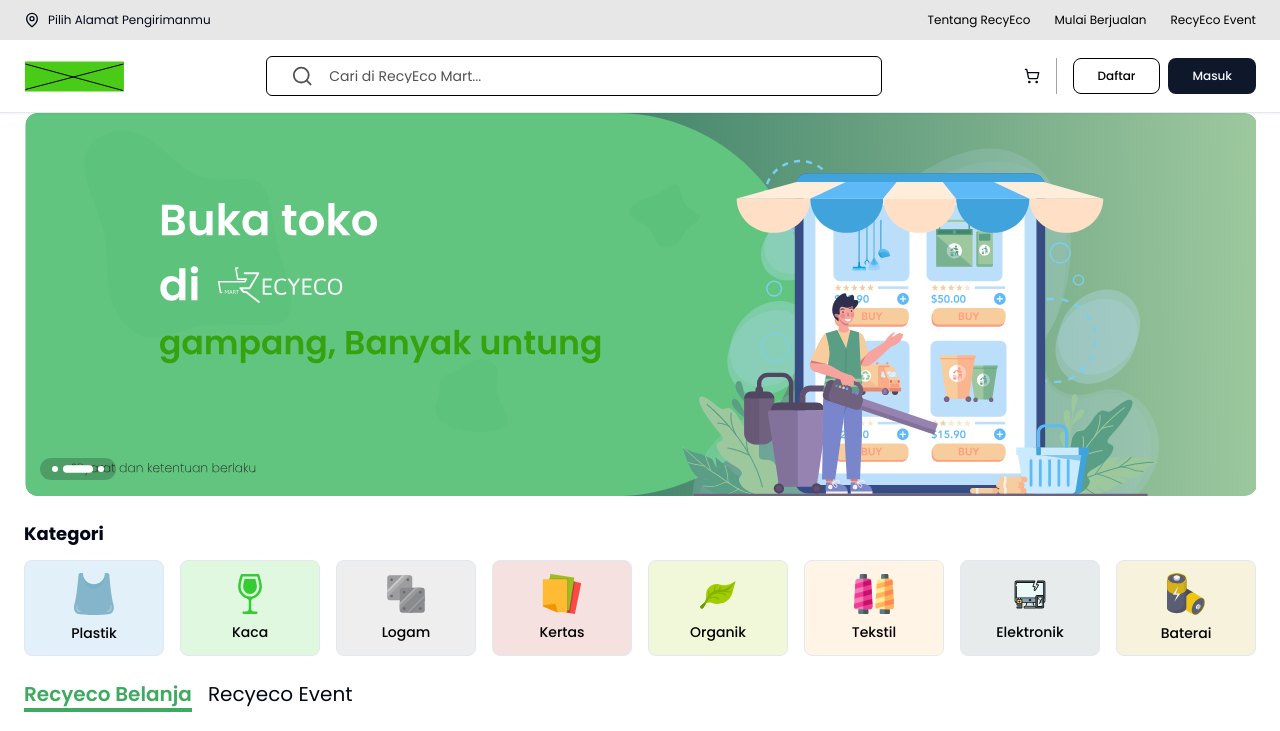
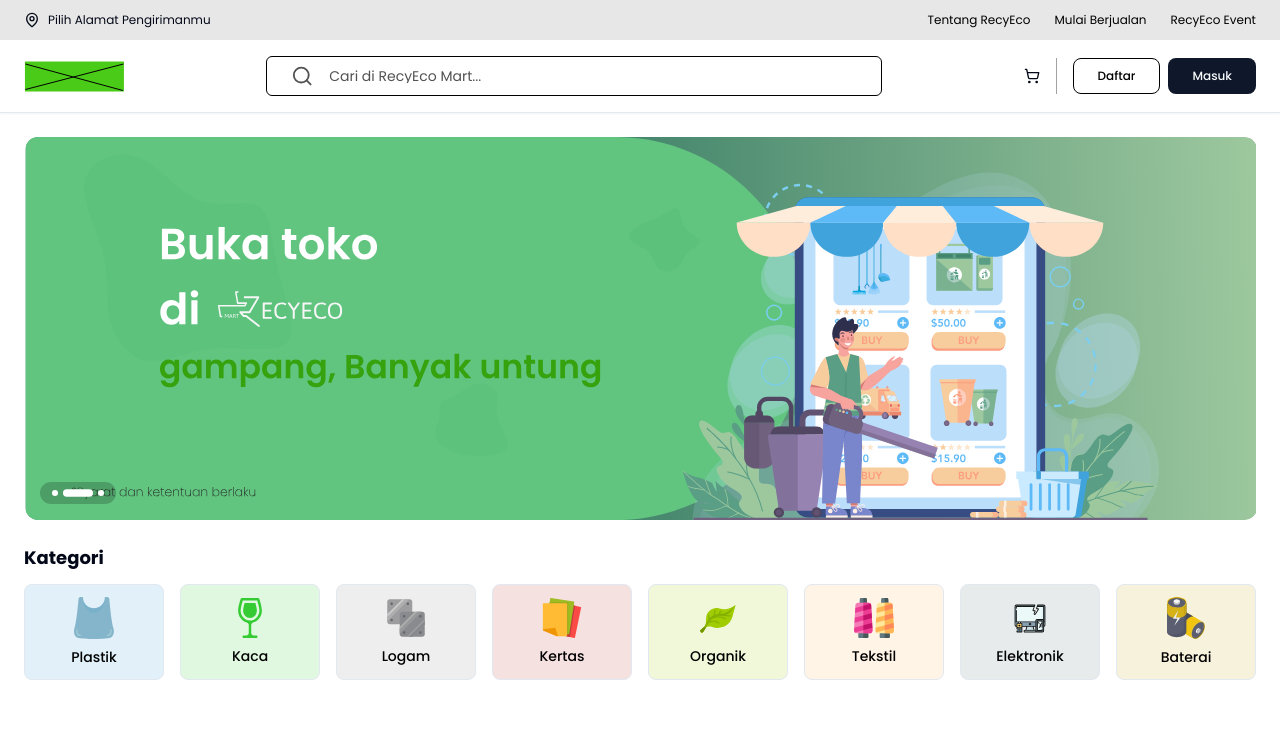
Before and after one commit to proxo-pt/recyeco-fe, a Next.js app: page / in a window 1280 px wide. Shown: the top 731 px of the page. Built offline with nearby package versions, Linux system fonts and the light colour scheme.

Commit message:
chore(main): Manage sections height

```diff
--- a/src/features/Main/components/Carousel/index.tsx
+++ b/src/features/Main/components/Carousel/index.tsx
@@ -13,7 +13,7 @@ import { IklanItems } from '@/constants/menu';
 
 const CarouselIklan: FC = () => {
   return (
-    <div className="container mx-auto flex justify-center items-center px-6">
+    <div className="flex justify-center items-center">
       <Carousel
         opts={{
           loop: true
--- a/src/features/Main/index.tsx
+++ b/src/features/Main/index.tsx
@@ -1,13 +1,10 @@
-import Navbar from '@/components/layout/Navbar';
 import Footer from './components/Footer';
 import Dashboard from './sections/Dashboard';
-import CarouselIklan from './components/Carousel';
 import Market from './sections/Market';
 
 const Main = () => {
   return (
     <div>
-      <CarouselIklan />
       <Dashboard />
       <Market />
       <Footer />
--- a/src/features/Main/sections/Dashboard/index.tsx
+++ b/src/features/Main/sections/Dashboard/index.tsx
@@ -1,9 +1,11 @@
 import { FC } from 'react';
 import Kategori from '../../components/Kategori';
+import CarouselIklan from '../../components/Carousel';
 
 const Dashboard: FC = () => {
   return (
-    <div className="container mx-auto px-6">
+    <div className="container mx-auto p-6">
+      <CarouselIklan />
       <Kategori />
     </div>
   );
--- a/src/features/Main/sections/Market/index.tsx
+++ b/src/features/Main/sections/Market/index.tsx
@@ -1,5 +1,5 @@
 'use client';
-import { FC, useEffect, useState } from 'react';
+import { FC, useState } from 'react';
 import ItemCard from '../../components/ItemCard';
 import { Items } from '@/constants/items';
 import { Event } from '@/constants/event';
@@ -14,7 +14,7 @@ const Market: FC = () => {
   };
 
   return (
-    <div className="container mx-auto px-6 py-2">
+    <div className="container min-h-screen mx-auto px-6 py-2">
       <div className="mb-8 h-8">
         <ul className="flex gap-4 text-base sm:text-xl">
           <li
```
